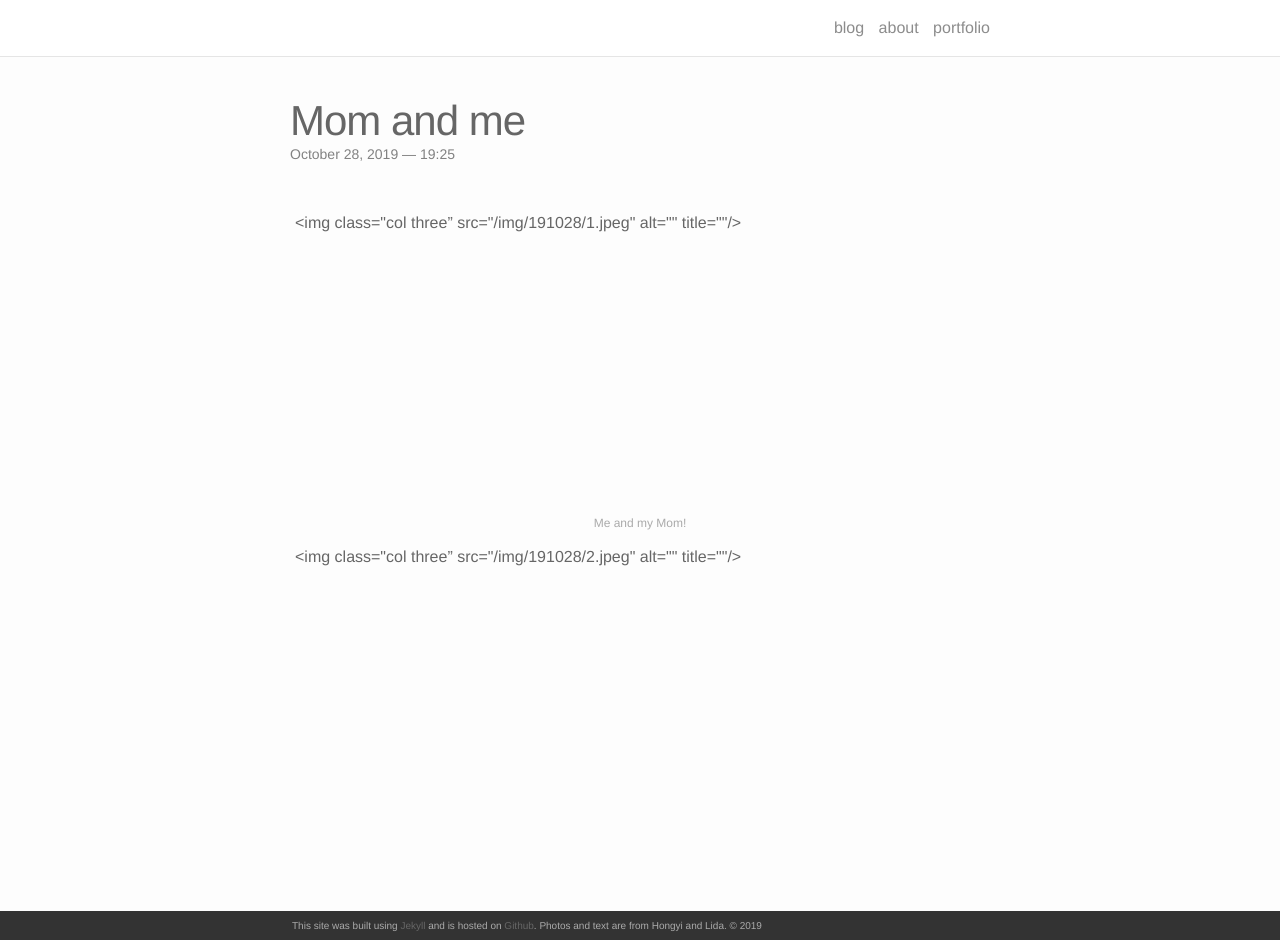
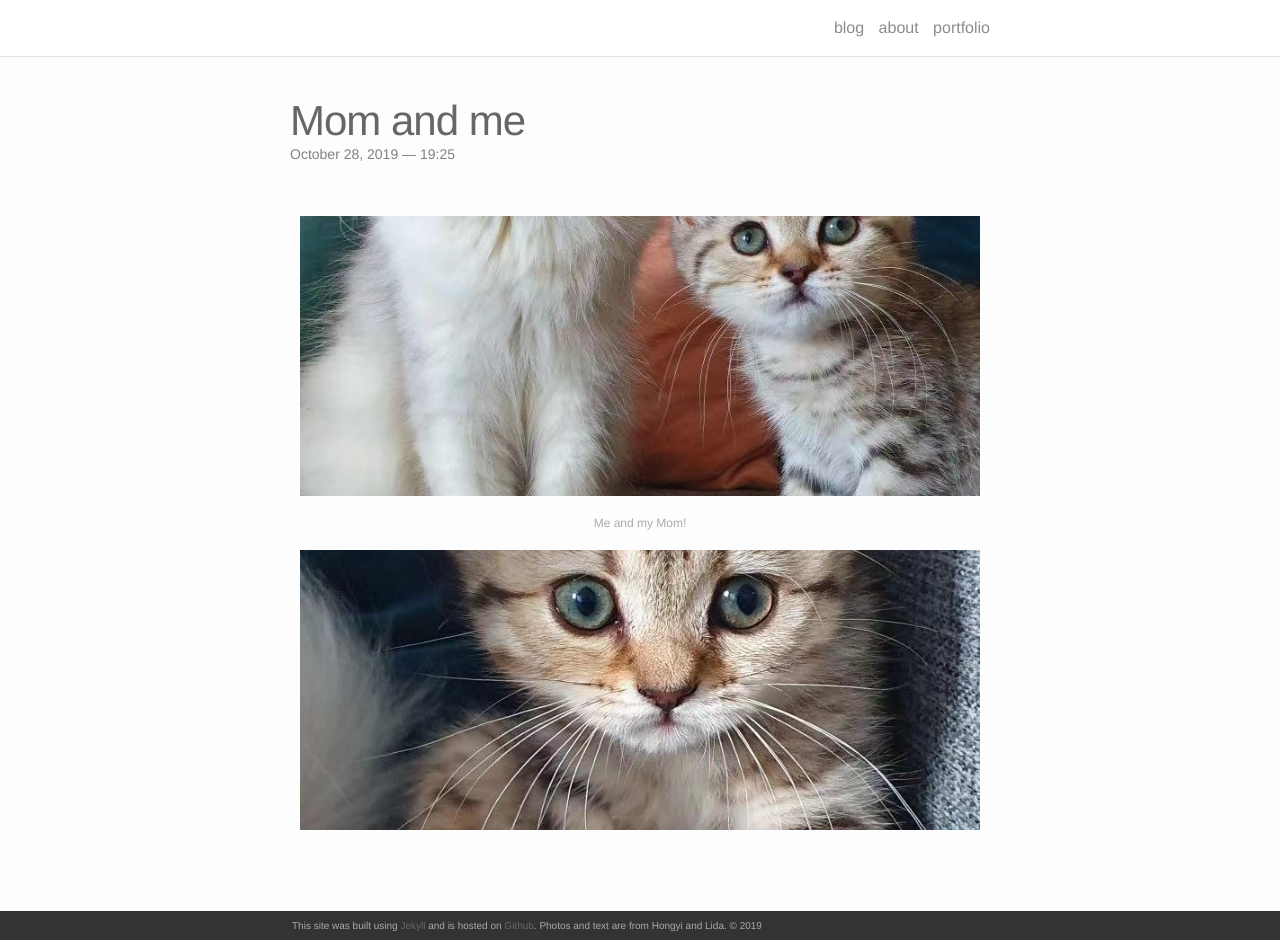
Before and after one commit to guapi-zh/guapi-zh.github.io, a Jekyll site: the page built from _portfolio/photo_3.markdown, in a window 1280 px wide and 940 px high. Built offline with Jekyll 4.4.1, drawn with Linux system fonts in a browser that asks for light colours; nearby versions of some CDN libraries.

Commit message:
Update photo_3.markdown

```diff
--- a/_portfolio/photo_3.markdown
+++ b/_portfolio/photo_3.markdown
@@ -8,7 +8,7 @@ img: /img/191028/2.jpeg
 
 
 <div class="img_row">
-	<img class="col three” src="{{ site.baseurl }}/img/191028/1.jpeg" alt="" title=""/>
+	<img class="col three" src="{{ site.baseurl }}/img/191028/1.jpeg" alt="" title=""/>
 </div>
 
 <div class="col three caption">
@@ -16,5 +16,5 @@ img: /img/191028/2.jpeg
 </div>
 
 <div class="img_row">
-	<img class="col three” src="{{ site.baseurl }}/img/191028/2.jpeg" alt="" title=""/>
+	<img class="col three" src="{{ site.baseurl }}/img/191028/2.jpeg" alt="" title=""/>
 </div>
```
